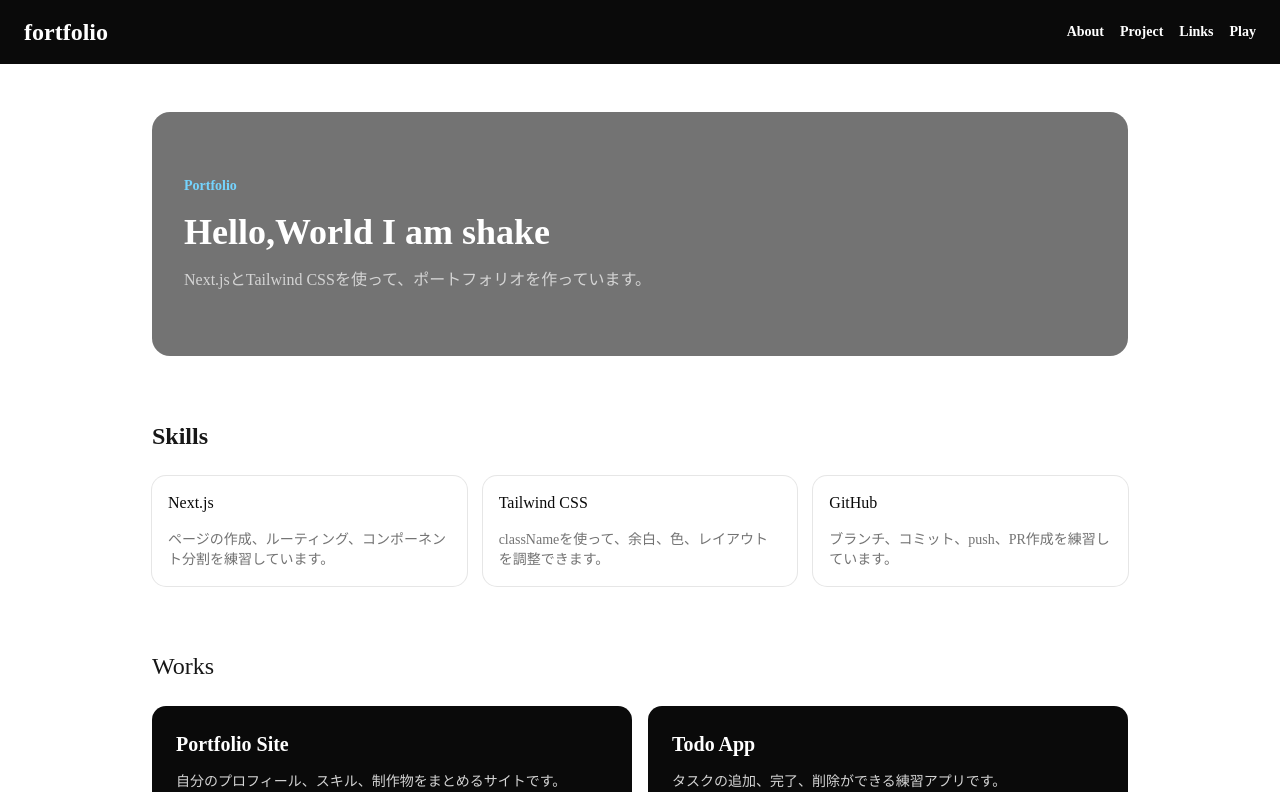
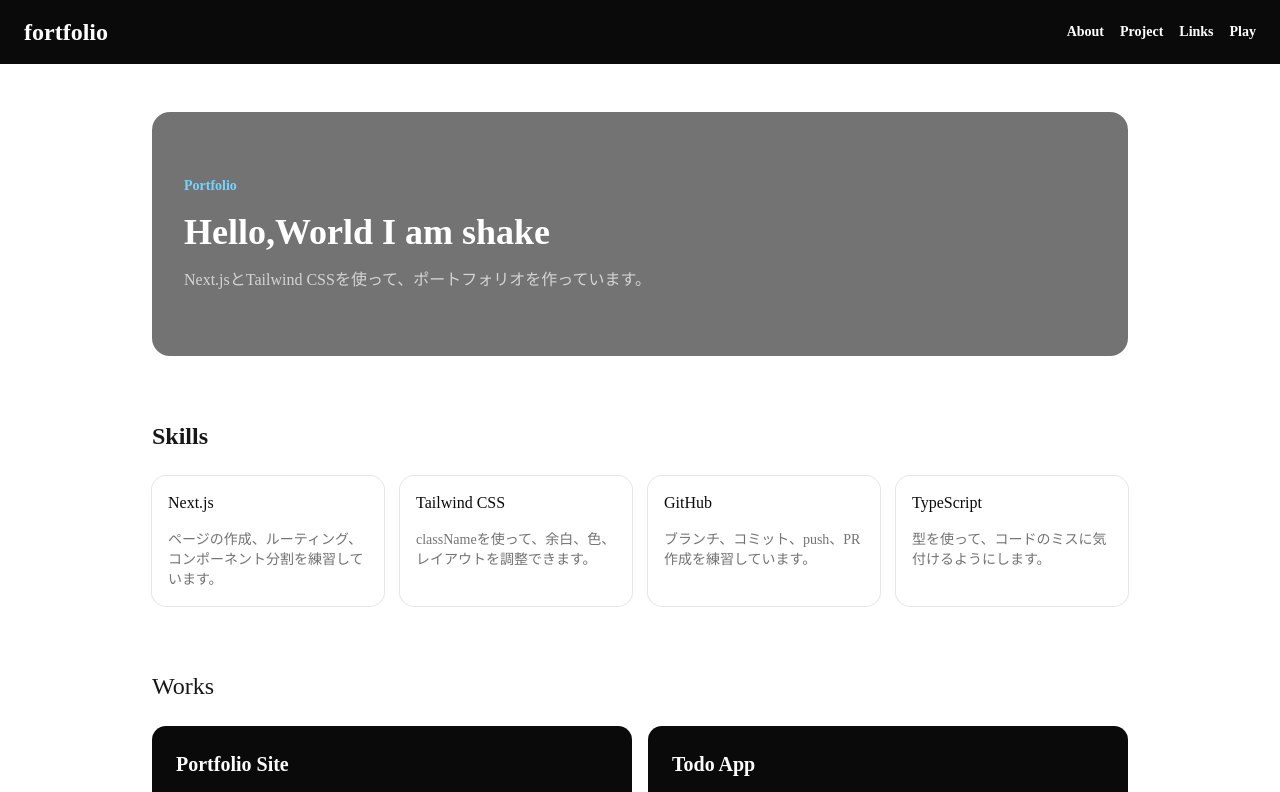
Before and after one commit to shake3deth/shake-portfolio, a Next.js app: page / in a window 1280 px wide. Shown: the top 792 px of the page. Built offline with nearby package versions, Linux system fonts and the light colour scheme.

Commit message:
課題完了

```diff
--- a/src/app/page.tsx
+++ b/src/app/page.tsx
@@ -14,7 +14,11 @@
   {
     title: "GitHub",
     description: "ブランチ、コミット、push、PR作成を練習しています。",
-  }
+  },
+  {
+    title: "TypeScript",
+    description: "型を使って、コードのミスに気付けるようにします。"
+  },
 ]
 
 const works =[
@@ -42,7 +46,7 @@
 
         <section id='skills'>
           <h2 className="text-2xl font-bold text-neutral-900">Skills</h2>
-          <div className="mt-6 grid gap-4 md:grid-cols-3">
+          <div className="mt-6 grid gap-4 md:grid-cols-4">
             {skills.map((skill) =>(
               <SkillCard key={skill.title} title={skill.title} description={skill.description} />
             ))}
```
